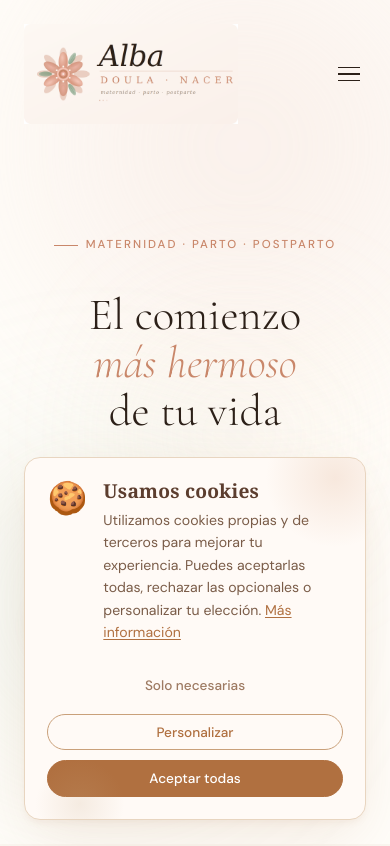
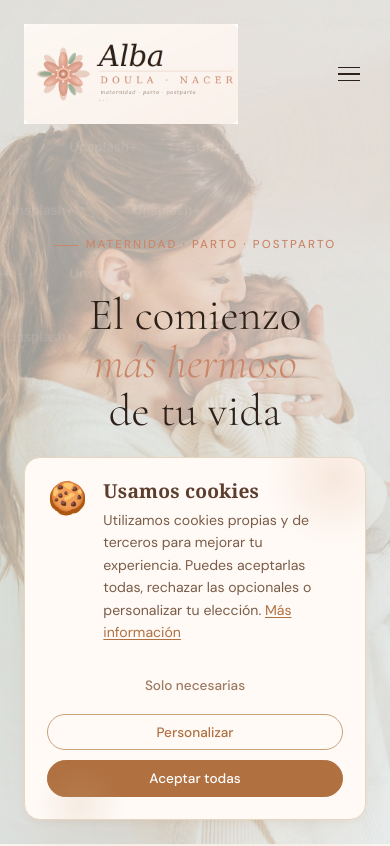
Before and after one commit to AdrianCastanRuiz/albadoulanacer, a React (Vite) app: page / in a window 390 px wide. Shown: the top 846 px of the page. Built offline with nearby package versions, Linux system fonts and the light colour scheme; no server answers.

Commit message:
feat foto mobil

```diff
--- a/src/pages/Home.css
+++ b/src/pages/Home.css
@@ -128,18 +128,8 @@
   object-fit: cover;
   border-radius: 55% 45% 60% 40% / 50% 55% 45% 50%;
   animation: morphBorder 8s ease-in-out infinite;
-}
-
-.hero__image-inner span {
-  font-size: 4rem;
-  display: block;
-  margin-bottom: 8px;
-}
-
-.hero__image-inner p {
-  font-size: 0.8rem;
-  letter-spacing: 0.08em;
-  text-transform: uppercase;
+  -webkit-backface-visibility: hidden;
+  backface-visibility: hidden;
 }
 
 .hero__badge {
@@ -276,13 +266,6 @@
   padding: 100px 0;
 }
 
-.about-band__img {
-  width: 100%;
-  height: 500px;
-  object-fit: cover;
-  border-radius: var(--radius-lg);
-}
-
 .about-band__inner {
   max-width: 1200px;
   margin: 0 auto;
@@ -293,26 +276,11 @@
   align-items: center;
 }
 
-.about-band__image-placeholder {
+.about-band__img {
+  width: 100%;
   height: 500px;
+  object-fit: cover;
   border-radius: var(--radius-lg);
-  background: linear-gradient(135deg, var(--sage-light) 0%, var(--blush) 100%);
-  display: flex;
-  flex-direction: column;
-  align-items: center;
-  justify-content: center;
-  gap: 12px;
-  color: var(--text-light);
-}
-
-.about-band__image-placeholder span {
-  font-size: 4rem;
-}
-
-.about-band__image-placeholder p {
-  font-size: 0.8rem;
-  text-transform: uppercase;
-  letter-spacing: 0.08em;
 }
 
 .about-band__content {
@@ -542,6 +510,17 @@
     text-align: center;
   }
 
+  .hero::before {
+    content: '';
+    position: absolute;
+    inset: 0;
+    background-image: var(--hero-bg);
+    background-size: cover;
+    background-position: center top;
+    opacity: 0.4;
+    z-index: -1;
+  }
+
   .hero__content {
     align-items: center;
   }
--- a/src/pages/Home.tsx
+++ b/src/pages/Home.tsx
@@ -32,7 +32,10 @@ export default function Home() {
     <main className="home">
 
       {/* Hero */}
-      <section className="hero">
+      <section
+        className="hero"
+        style={{ ['--hero-bg' as string]: `url(${heroImg})` }}
+      >
         <div className="hero__bg">
           <div className="hero__orb hero__orb--1" />
           <div className="hero__orb hero__orb--2" />
```
